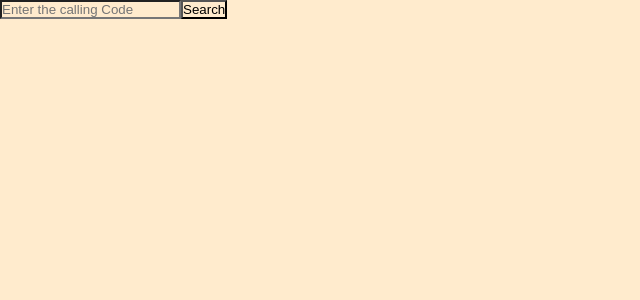
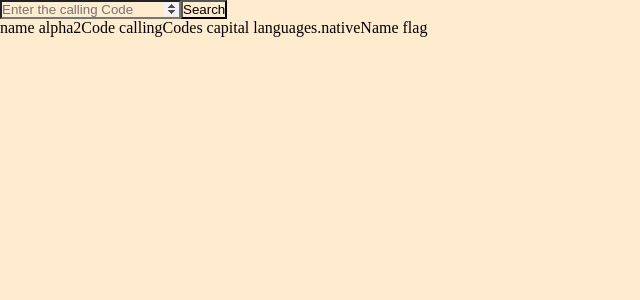
Before and after one commit to MerKhadraoui/countries-callingcodes, a React (Create React App) app: page / in a window 1280 px wide. Shown: the top 300 px of the page, without its empty margins (0-640 px from the left). Built offline with nearby package versions, Linux system fonts and the light colour scheme.

Commit message:
axios hook

```diff
--- a/package.json
+++ b/package.json
@@ -7,6 +7,7 @@
     "@testing-library/jest-dom": "^5.13.0",
     "@testing-library/react": "^11.2.7",
     "@testing-library/user-event": "^12.8.3",
+    "axios": "^0.21.1",
     "gh-pages": "^3.2.0",
     "node-sass": "^6.0.0",
     "react": "^17.0.2",
--- a/src/App.js
+++ b/src/App.js
@@ -1,4 +1,5 @@
 import React, { useState } from "react";
+import axios from "axios";
 import CountryData from "./components/CountryData";
 function App() {
   const [userInput, setUserInput] = useState("");
@@ -7,6 +8,11 @@ function App() {
     e.preventDefault();
     let textUrl = encodeURIComponent(userInput);
     console.log(textUrl);
+    let endPoint = `https://restcountries.eu/rest/v2/callingcode/${textUrl}`;
+    console.log(endPoint);
+    axios(endPoint)
+      .then((res) => setResult(res.data))
+      .catch((err) => console.log(`err ${err}`));
   }
   function changeHandle(e) {
     setUserInput(e.target.value);
@@ -15,7 +21,7 @@ function App() {
     <React.Fragment>
       <form onSubmit={submitHandle}>
         <input
-          type="text"
+          type="number"
           value={userInput}
           onChange={changeHandle}
           placeholder="Enter the calling Code "
--- a/src/components/CountryData.js
+++ b/src/components/CountryData.js
@@ -1,5 +1,11 @@
 import React from "react";
-const CountryData = () => {
-  return <React.Fragment></React.Fragment>;
+const CountryData = ({ result }) => {
+  console.log({ result });
+  //const country=result.map(())
+  return (
+    <React.Fragment>
+      name alpha2Code callingCodes capital languages.nativeName flag
+    </React.Fragment>
+  );
 };
 export default CountryData;
```
Also changed, not shown: 1 other file (tests, documents, lock files or other folders).
